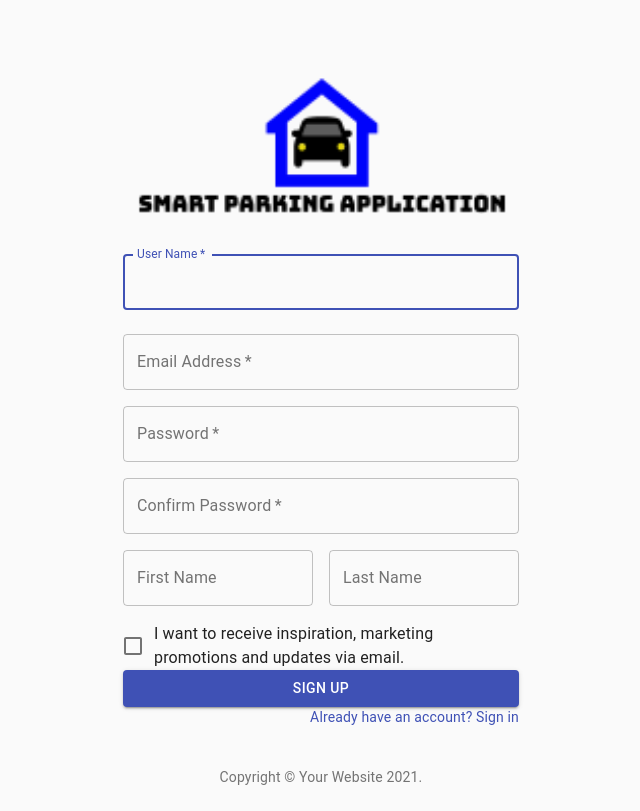
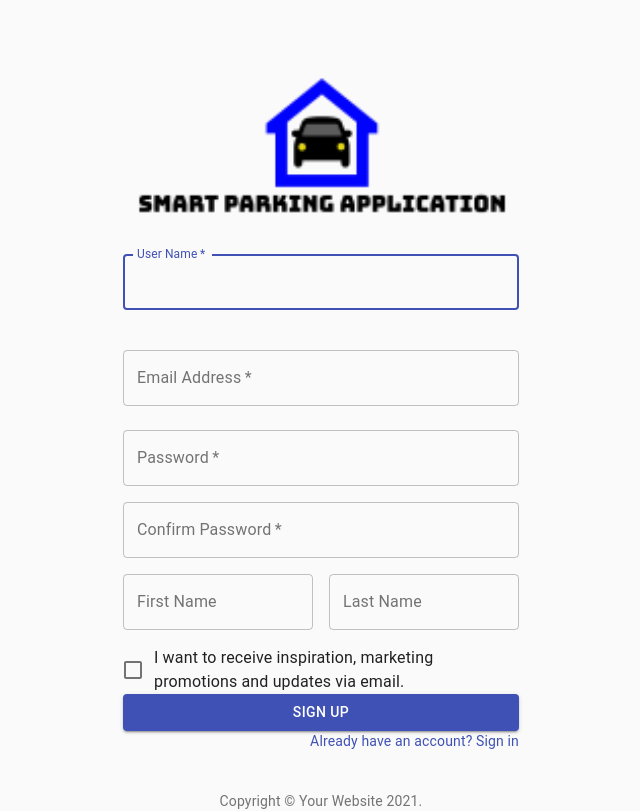
Before and after one commit to Smart-Parking-Project/smart-parking-web-app, a React (Create React App) app: page /Register in a window 1280 px wide. Shown: the whole page, without its empty margins (319-959 px from the left). Built offline with nearby package versions, Linux system fonts and the light colour scheme.

Commit message:
Added error handling and form validation
Added validation for LogIn/Register/reset password

```diff
--- a/src/components/ForgotPassword.jsx
+++ b/src/components/ForgotPassword.jsx
@@ -13,6 +13,14 @@ import { makeStyles } from "@material-ui/core/styles";
 import Container from "@material-ui/core/Container";
 
 import { Link as RouterLink } from "react-router-dom";
+
+import validate from './LoginFormValidationRules'
+import useForm from './useForm'
+
+function login() {
+    // eslint-disable-next-line no-console
+    console.log('No errors, submit callback called!')
+  }
 
 function Copyright() {
   return (
@@ -49,6 +57,10 @@ const useStyles = makeStyles((theme) => ({
 
 export default function ForgotPassword() {
   const classes = useStyles();
+  const { values, errors, handleChange, handleSubmit } = useForm(
+    login,
+    validate
+  )
 
   return (
     <Container component="main" maxWidth="xs">
@@ -61,10 +73,11 @@ export default function ForgotPassword() {
           height="150"
         />
 
-        <form className={classes.form} noValidate>
+        <form onSubmit={handleSubmit} className={classes.form} noValidate>
           <Grid container spacing={2}>
             <Grid item xs={12}>
               <TextField
+                className={`input ${errors.email}`}
                 variant="outlined"
                 required
                 fullWidth
@@ -72,7 +85,11 @@ export default function ForgotPassword() {
                 label="Email Address"
                 name="email"
                 autoComplete="email"
+                onChange={handleChange}
+                value={values.email || ''}
               />
+              {errors.email && (
+                <p style={{ color: "red" }}>{errors.email}</p>)}
             </Grid>
           </Grid>
           <Button
--- a/src/components/LogIn.jsx
+++ b/src/components/LogIn.jsx
@@ -13,6 +13,13 @@ import Typography from "@material-ui/core/Typography";
 import { makeStyles } from "@material-ui/core/styles";
 import Container from "@material-ui/core/Container";
 import { Link as RouterLink } from "react-router-dom";
+import validate from './LoginFormValidationRules'
+import useForm from './useForm'
+
+function login() {
+  // eslint-disable-next-line no-console
+  console.log('No errors, submit callback called!')
+}
 
 function Copyright() {
   return (
@@ -48,6 +55,10 @@ const useStyles = makeStyles((theme) => ({
 
 export default function SignIn() {
   const classes = useStyles();
+  const { values, errors, handleChange, handleSubmit } = useForm(
+    login,
+    validate
+  )
 
   return (
     <Container component="main" maxWidth="xs">
@@ -60,8 +71,9 @@ export default function SignIn() {
           height="150"
         />
 
-        <form className={classes.form} noValidate>
+        <form onSubmit={handleSubmit} className={classes.form} noValidate>
           <TextField
+            className={`input ${errors.username }`}
             variant="outlined"
             margin="normal"
             required
@@ -70,9 +82,15 @@ export default function SignIn() {
             label="User Name"
             name="username"
             autoComplete="username"
+            onChange={handleChange}
+            value={values.username || ''}
             autoFocus
           />
+          {errors.username && (
+                <p style={{ color: "red" }} > {errors.username}</p>
+              )}
           <TextField
+            className={`input ${errors.password}`}
             variant="outlined"
             margin="normal"
             required
@@ -81,8 +99,13 @@ export default function SignIn() {
             label="Password"
             type="password"
             id="password"
+            onChange={handleChange}
+            value={values.password || ''}
             autoComplete="current-password"
           />
+          {errors.password && (
+                <p style={{ color: "red" }}>{errors.password}</p>
+              )}
           <FormControlLabel
             control={<Checkbox value="remember" color="primary" />}
             label="Remember me"
--- a/src/components/LoginFormValidationRules.js
+++ b/src/components/LoginFormValidationRules.js
@@ -1,5 +1,5 @@
 export default function validate(values) {
-  let errors = {}
+  const errors = {}
   if (!values.username) {
     errors.username = 'User Name is required'
   }
@@ -13,8 +13,15 @@ export default function validate(values) {
   } else if (values.password.length < 8) {
     errors.password = 'Password must be 8 or more characters'
   }
-  if (values.password != values.confirmpassword) {
-    errors.password = 'Passwords Must Match'
+
+  if (!values.confirmpassword) {
+    errors.confirmpassword = 'Confirmed Password is required'
+  } else if (values.confirmpassword.length < 8) {
+    errors.confirmpassword = 'Confirmed Password must be 8 or more characters'
+  }else if (values.password !== values.confirmpassword) {
+    errors.confirmpassword = 'Passwords Must Match'
   }
+
+
   return errors
 }
--- a/src/components/Register.jsx
+++ b/src/components/Register.jsx
@@ -1,5 +1,4 @@
-import React, { useState } from 'react'
-import Avatar from '@material-ui/core/Avatar'
+import React from 'react'
 import Button from '@material-ui/core/Button'
 import CssBaseline from '@material-ui/core/CssBaseline'
 import TextField from '@material-ui/core/TextField'
@@ -8,14 +7,12 @@ import Checkbox from '@material-ui/core/Checkbox'
 import Link from '@material-ui/core/Link'
 import Grid from '@material-ui/core/Grid'
 import Box from '@material-ui/core/Box'
-import LockOutlinedIcon from '@material-ui/icons/LockOutlined'
 import Typography from '@material-ui/core/Typography'
 import { makeStyles } from '@material-ui/core/styles'
 import Container from '@material-ui/core/Container'
 
 import { Link as RouterLink } from "react-router-dom";
 
-import { ValidatorForm, TextValidator } from 'react-material-ui-form-validator'
 import validate from './LoginFormValidationRules'
 import useForm from './useForm'
 
@@ -29,13 +26,6 @@ function Copyright() {
       {new Date().getFullYear()}.
     </Typography>
   );
-}
-
-function changeValue(e, type) {
-  const value = e.target.value
-  const nextState = {}
-  nextState[type] = value
-  this.setState(nextState)
 }
 
 const useStyles = makeStyles((theme) => ({
@@ -56,18 +46,17 @@ const useStyles = makeStyles((theme) => ({
   submit: {
     margin: theme.spacing(3, 0, 2),
   },
+
 }));
 
+
 function login() {
+  // eslint-disable-next-line no-console
   console.log('No errors, submit callback called!')
 }
 
 export default function SignUp() {
   const classes = useStyles()
-  const [userInput, setUserInput] = useState('')
-  const inputchangehandler = (event) => {
-    setUserInput(event.target.value)
-  }
   const { values, errors, handleChange, handleSubmit } = useForm(
     login,
     validate
@@ -88,7 +77,9 @@ export default function SignUp() {
           <Grid container spacing={2}>
             <Grid item xs={12}>
               <TextField
-                className={`input ${errors.username && 'is-danger'}`}
+
+                className={`input ${errors.username }`}
+
                 variant="outlined"
                 margin="normal"
                 type="username"
@@ -102,24 +93,25 @@ export default function SignUp() {
                 autoFocus
               />
               {errors.username && (
-                <p className="help is-danger">{errors.username}</p>
+                <p style={{ color: "red" }} > {errors.username}</p>
               )}
             </Grid>
             <Grid item xs={12}>
               <TextField
-                className={`input ${errors.email && 'is-danger'}`}
+                className={`input ${errors.email}`}
                 type="email"
+                margin="normal"
                 variant="outlined"
                 required
                 fullWidth
                 id="email"
                 label="Email Address"
                 name="email"
-                autoComplete="email"
                 onChange={handleChange}
                 value={values.email || ''}
               />
-              {errors.email && <p className="help is-danger">{errors.email}</p>}
+              {errors.email && (
+                <p style={{ color: "red" }}>{errors.email}</p>)}
             </Grid>
             <Grid item xs={12}>
               <TextField
@@ -131,17 +123,18 @@ export default function SignUp() {
                 type="password"
                 id="password"
                 autoComplete="current-password"
-                className={`input ${errors.password && 'is-danger'}`}
+                className={`input ${errors.password}`}
                 onChange={handleChange}
                 value={values.password || ''}
               />
               {errors.password && (
-                <p className="help is-danger">{errors.password}</p>
+                <p style={{ color: "red" }}>{errors.password}</p>
               )}
             </Grid>
             <Grid item xs={12}>
               <TextField
                 variant="outlined"
+                className={`input ${errors.confirmpassword}`}
                 required
                 fullWidth
                 name="confirmpassword"
@@ -151,8 +144,8 @@ export default function SignUp() {
                 onChange={handleChange}
                 value={values.confirmpassword || ''}
               />
-              {errors.password && (
-                <p className="help is-danger">{errors.password}</p>
+              {errors.confirmpassword && (
+                <p style={{ color: "red" }}>{errors.confirmpassword}</p>
               )}
             </Grid>
 
--- a/src/components/useForm.js
+++ b/src/components/useForm.js
@@ -19,6 +19,7 @@ const useForm = (callback, validate) => {
 
   const handleChange = (event) => {
     event.persist()
+    // eslint-disable-next-line no-shadow
     setValues((values) => ({
       ...values,
       [event.target.name]: event.target.value,
```
